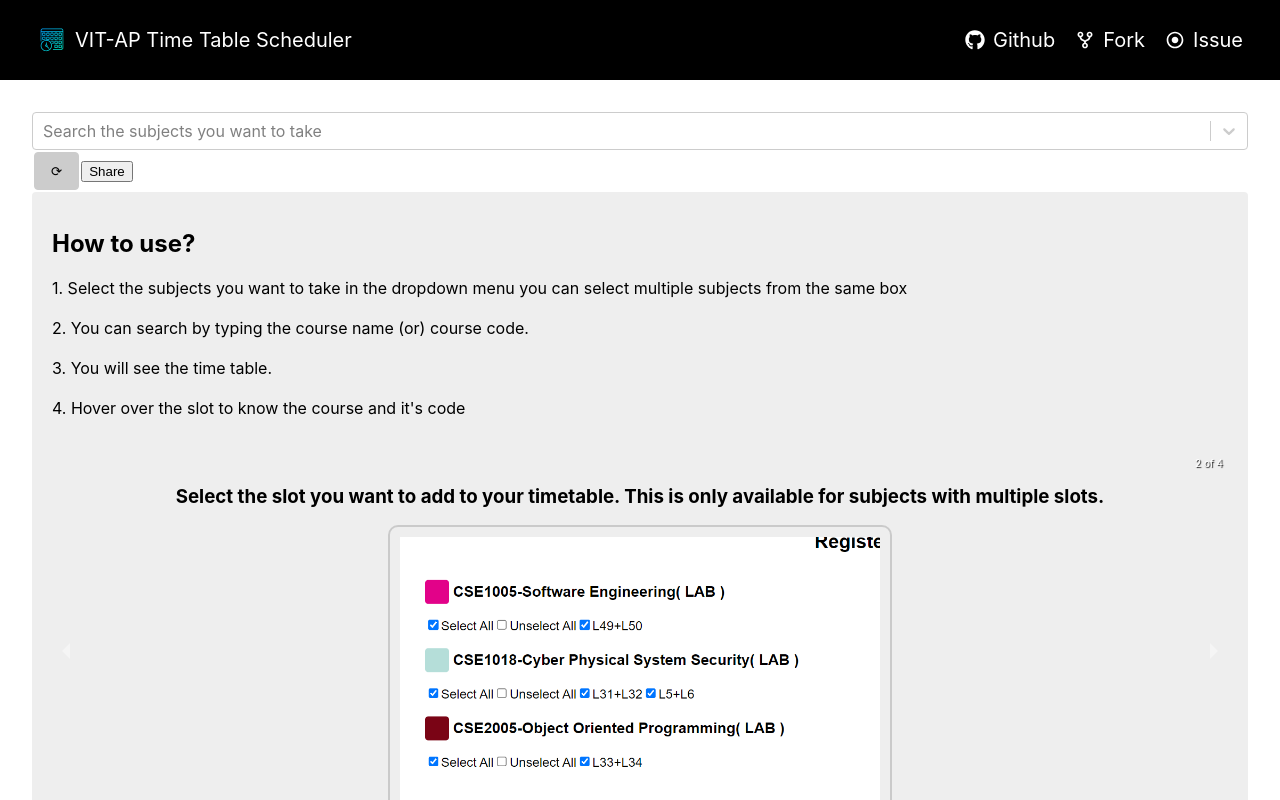
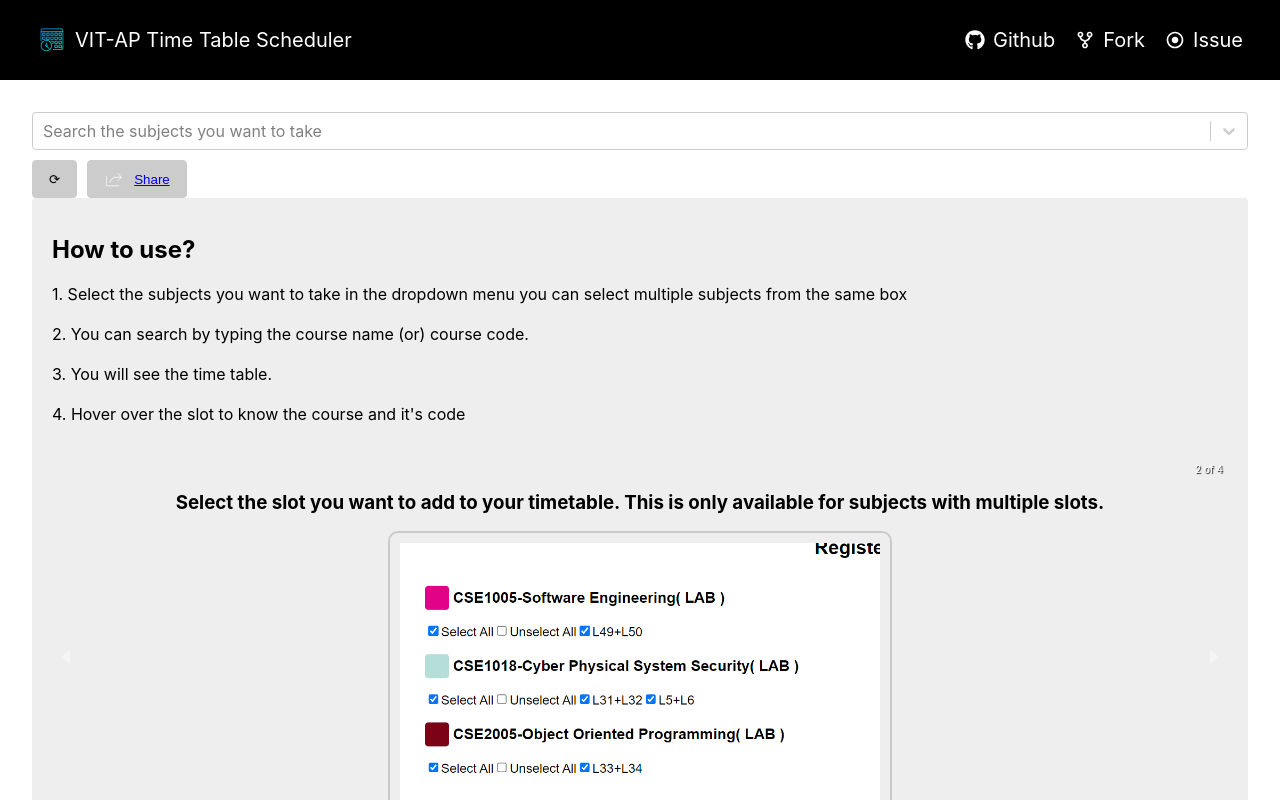
Before and after one commit to Sarath191181208/vitap-timetable-scheduler, a React (Vite) app: page / in a window 1280 px wide. Shown: the top 800 px of the page. Built offline with nearby package versions, Linux system fonts and the light colour scheme.

Commit message:
added icon, css for the share button

```diff
--- a/src/App.jsx
+++ b/src/App.jsx
@@ -145,11 +145,18 @@ function App() {
         {SubjectSearchBox}
       </div>
 
+      <div className="action-buttons">
+
       {RefreshButton}
 
       <Link to={getShareableLink()}>
-        <button id="share-button">Share</button>
+        <button id="share-button">
+        <svg fill="#ffffff" width="20px" height="20px" viewBox="0 0 256 256" id="Flat" xmlns="http://www.w3.org/2000/svg"><g id="SVGRepo_bgCarrier" stroke-width="0"></g><g id="SVGRepo_tracerCarrier" stroke-linecap="round" stroke-linejoin="round"></g><g id="SVGRepo_iconCarrier"> <path d="M196,216a4.0002,4.0002,0,0,1-4,4H40a12.01312,12.01312,0,0,1-12-12V88a4,4,0,0,1,8,0V208a4.004,4.004,0,0,0,4,4H192A4.0002,4.0002,0,0,1,196,216Zm31.3269-109.78223c.06458-.09668.10865-.20117.16394-.30175a4.01088,4.01088,0,0,0,.20325-.38623,3.933,3.933,0,0,0,.12573-.40528c.0337-.11426.07764-.22314.10108-.34131a4.00772,4.00772,0,0,0,0-1.5664c-.02344-.11817-.06738-.22705-.10095-.34131a3.96592,3.96592,0,0,0-.12586-.40528,3.87558,3.87558,0,0,0-.20337-.38623c-.05517-.10058-.09936-.20507-.16382-.30175a4.001,4.001,0,0,0-.50134-.6128L178.82812,53.17188a3.99957,3.99957,0,0,0-5.65624,5.65624L214.34277,100H168a99.94331,99.94331,0,0,0-96.84961,75.00293,4.00028,4.00028,0,1,0,7.748,1.99414A91.94464,91.94464,0,0,1,168,108h46.34277l-41.17089,41.17188a3.99957,3.99957,0,1,0,5.65624,5.65624l47.99744-47.99755A4.001,4.001,0,0,0,227.3269,106.21777Z"></path> </g>
+        </svg>
+        <div>Share
+          </div></button>
       </Link>
+      </div>
 
       {isEmpty(timeTable)
         ? <Tutorial />
--- a/src/css/App.css
+++ b/src/css/App.css
@@ -5,8 +5,14 @@
   background-color: var(--background-color);
 }
 
-#refresh-button {
-  margin: 2px;
+/*Styles for refresh-button, share-button*/
+.action-buttons{
+  display: flex;
+  gap: 10px;
+}
+
+.action-buttons button{
+  margin: 10px 0 0;
   height: 38px;
   padding: 0 1rem;
   border: 1px solid #ccc;
@@ -14,8 +20,16 @@
   cursor: pointer;
   color: var(--font-color);
   border-radius: 4px;
-  max-width: 50px;
+  max-width: 150px;
   max-height: 50px;
+  text-align: center;
+}
+
+#share-button{
+  display: flex;
+  gap: 10px;
+  align-items: center;
+  justify-content: center;
 }
 
 .subject-selection-controls button:hover {
```
Also changed, not shown: 1 other file (tests, documents, lock files or other folders).
